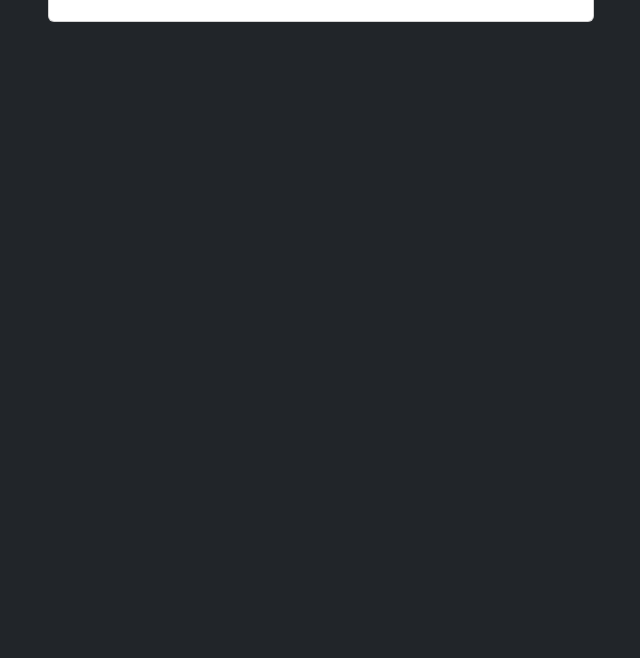
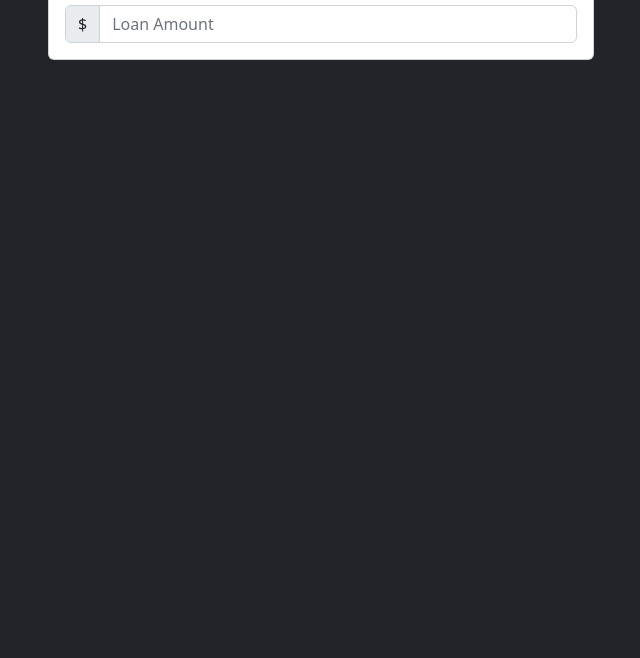
Before and after one commit to cmlooff/Loan_Calculator, a plain HTML site: page index.html in a window 1280 px wide. Shown: the part 142-800 px from the top of the page, without its empty margins (319-959 px from the left). Drawn offline with nearby package versions, Linux system fonts and the light colour scheme.

Commit message:
Add user input and with UI improvements

```diff
--- a/index.html
+++ b/index.html
@@ -15,6 +15,18 @@
         <div class="col-md-6 mx-auto">
           <div class="card card-body text-center mt-5">
             <h1 class="heading display-5 pb-3">Loan Calculator</h1>
+            <!--*Creating our form-->
+            <form id="loan-form">
+              <!--Bootstrap needs inputs and labels wrapped in form group divs-->
+              <div class="form-group">
+                <div class="input-group">
+                  <!--Money sign symbol left to the input-->
+                  <span class="input-group-text">$</span>
+                  <!--*Adding user input with grey text "Loan Amount"-->
+                  <input type="number" class="form-control" id="amount" placeholder="Loan Amount">
+                </div>
+              </div>
+            </form>
           </div>
         </div>
       </div>
```
